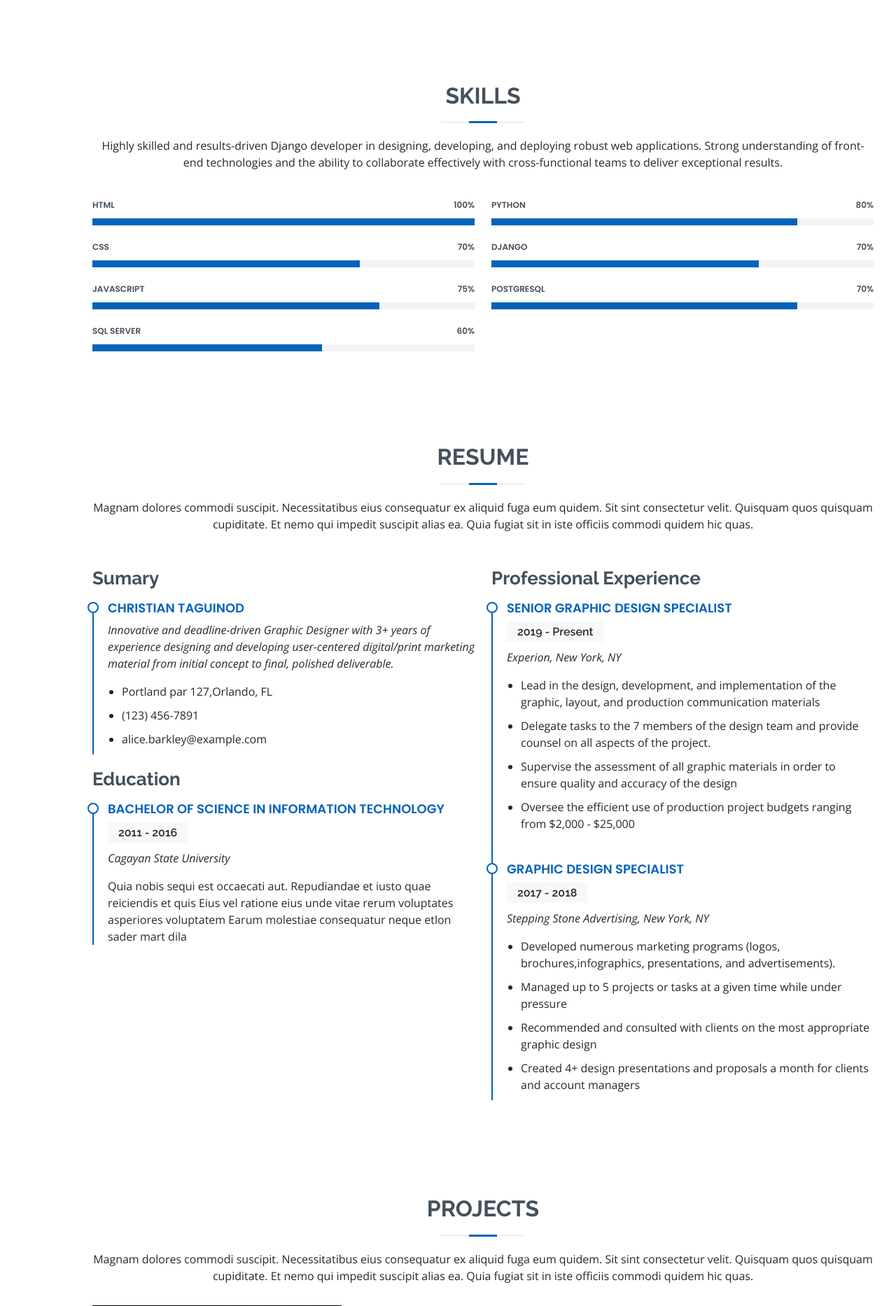
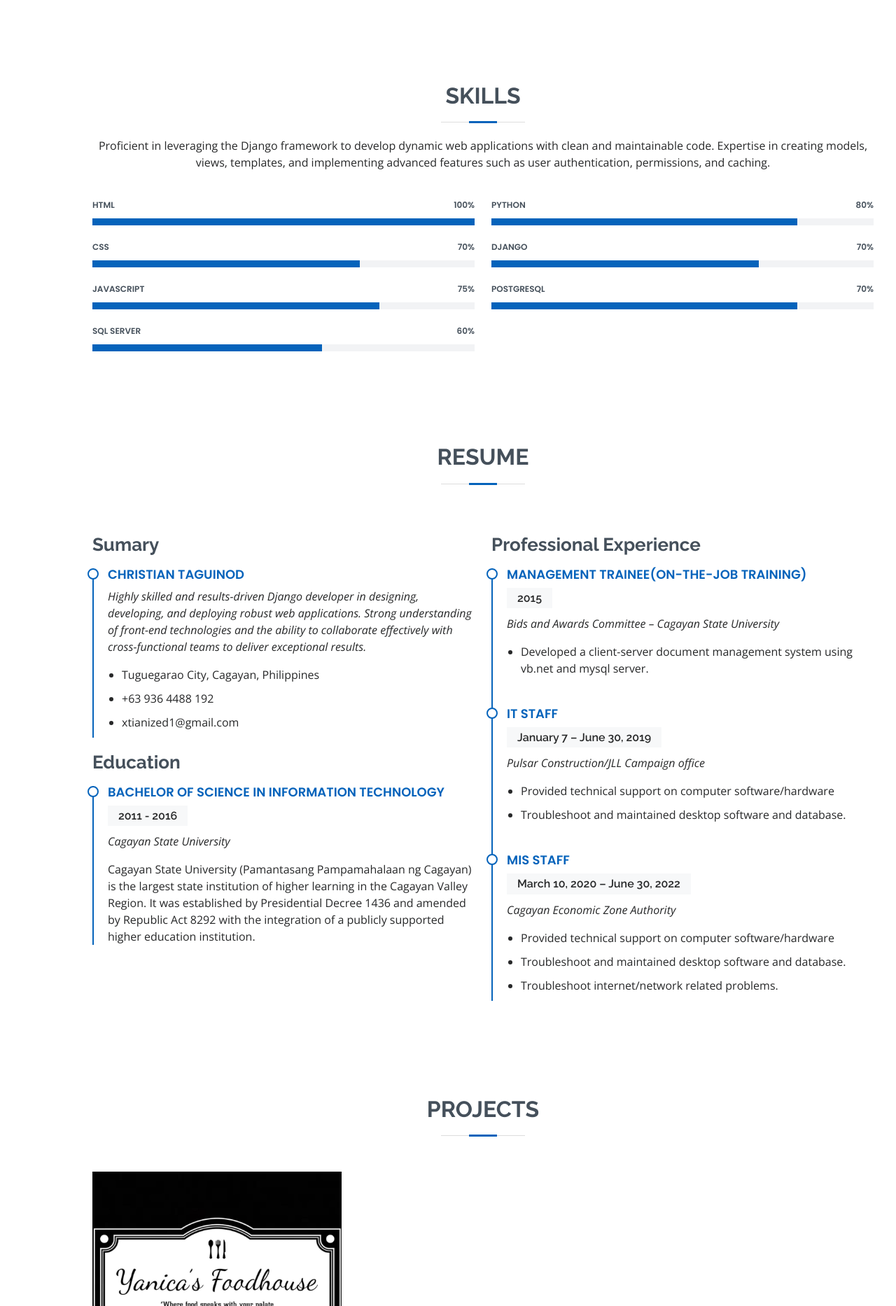
Before and after one commit to kapyanammu1/Portfolio, a Django app: page / in a window 1280 px wide. Shown: the part 1517-3383 px from the top of the page at 70% size. Run offline with Django 4.2, Linux system fonts and the light colour scheme; data comes from the database, SQL or seed files in the repository; some libraries are stand-ins or nearby versions.

Commit message:
commit changes

```diff
--- a/templates/index.html
+++ b/templates/index.html
@@ -121,7 +121,7 @@
 
         <div class="section-title">
           <h2>Skills</h2>
-          <p>Highly skilled and results-driven Django developer in designing, developing, and deploying robust web applications. Strong understanding of front-end technologies and the ability to collaborate effectively with cross-functional teams to deliver exceptional results.</p>
+          <p>Proficient in leveraging the Django framework to develop dynamic web applications with clean and maintainable code. Expertise in creating models, views, templates, and implementing advanced features such as user authentication, permissions, and caching.</p>
         </div>
 
         <div class="row skills-content">
@@ -194,7 +194,6 @@
 
         <div class="section-title">
           <h2>Resume</h2>
-          <p>Magnam dolores commodi suscipit. Necessitatibus eius consequatur ex aliquid fuga eum quidem. Sit sint consectetur velit. Quisquam quos quisquam cupiditate. Et nemo qui impedit suscipit alias ea. Quia fugiat sit in iste officiis commodi quidem hic quas.</p>
         </div>
 
         <div class="row">
@@ -202,11 +201,11 @@
             <h3 class="resume-title">Sumary</h3>
             <div class="resume-item pb-0">
               <h4>Christian Taguinod</h4>
-              <p><em>Innovative and deadline-driven Graphic Designer with 3+ years of experience designing and developing user-centered digital/print marketing material from initial concept to final, polished deliverable.</em></p>
+              <p><em>Highly skilled and results-driven Django developer in designing, developing, and deploying robust web applications. Strong understanding of front-end technologies and the ability to collaborate effectively with cross-functional teams to deliver exceptional results.</em></p>
               <ul>
-                <li>Portland par 127,Orlando, FL</li>
-                <li>(123) 456-7891</li>
-                <li>alice.barkley@example.com</li>
+                <li>Tuguegarao City, Cagayan, Philippines</li>
+                <li>+63 936 4488 192</li>
+                <li>xtianized1@gmail.com</li>
               </ul>
             </div>
 
@@ -215,31 +214,36 @@
               <h4>Bachelor of Science in Information Technology</h4>
               <h5>2011 - 2016</h5>
               <p><em>Cagayan State University</em></p>
-              <p>Quia nobis sequi est occaecati aut. Repudiandae et iusto quae reiciendis et quis Eius vel ratione eius unde vitae rerum voluptates asperiores voluptatem Earum molestiae consequatur neque etlon sader mart dila</p>
+              <p>Cagayan State University (Pamantasang Pampamahalaan ng Cagayan) is the largest state institution of higher learning in the Cagayan Valley Region. It was established by Presidential Decree 1436 and amended by Republic Act 8292 with the integration of a publicly supported higher education institution.</p>
             </div>
           </div>
           <div class="col-lg-6">
             <h3 class="resume-title">Professional Experience</h3>
             <div class="resume-item">
-              <h4>Senior graphic design specialist</h4>
-              <h5>2019 - Present</h5>
-              <p><em>Experion, New York, NY </em></p>
+              <h4>MANAGEMENT TRAINEE(On-The-Job Training)</h4>
+              <h5>2015</h5>
+              <p><em>Bids and Awards Committee – Cagayan State University</em></p>
               <ul>
-                <li>Lead in the design, development, and implementation of the graphic, layout, and production communication materials</li>
-                <li>Delegate tasks to the 7 members of the design team and provide counsel on all aspects of the project. </li>
-                <li>Supervise the assessment of all graphic materials in order to ensure quality and accuracy of the design</li>
-                <li>Oversee the efficient use of production project budgets ranging from $2,000 - $25,000</li>
+                <li>Developed a client-server document management system using vb.net and mysql server.</li>
               </ul>
             </div>
             <div class="resume-item">
-              <h4>Graphic design specialist</h4>
-              <h5>2017 - 2018</h5>
-              <p><em>Stepping Stone Advertising, New York, NY</em></p>
+              <h4>IT STAFF</h4>
+              <h5>January 7 – June 30, 2019</h5>
+              <p><em>Pulsar Construction/JLL Campaign office</em></p>
               <ul>
-                <li>Developed numerous marketing programs (logos, brochures,infographics, presentations, and advertisements).</li>
-                <li>Managed up to 5 projects or tasks at a given time while under pressure</li>
-                <li>Recommended and consulted with clients on the most appropriate graphic design</li>
-                <li>Created 4+ design presentations and proposals a month for clients and account managers</li>
+                <li>Provided technical support on computer software/hardware</li>
+                <li>Troubleshoot and maintained desktop software and database.</li>
+              </ul>
+            </div>
+            <div class="resume-item">
+              <h4>MIS STAFF</h4>
+              <h5>March 10, 2020 – June 30, 2022</h5>
+              <p><em>Cagayan Economic Zone Authority</em></p>
+              <ul>
+                <li>Provided technical support on computer software/hardware</li>
+                <li>Troubleshoot and maintained desktop software and database.</li>
+                <li>Troubleshoot internet/network related problems.</li>
               </ul>
             </div>
           </div>
@@ -254,7 +258,6 @@
 
         <div class="section-title">
           <h2>Projects</h2>
-          <p>Magnam dolores commodi suscipit. Necessitatibus eius consequatur ex aliquid fuga eum quidem. Sit sint consectetur velit. Quisquam quos quisquam cupiditate. Et nemo qui impedit suscipit alias ea. Quia fugiat sit in iste officiis commodi quidem hic quas.</p>
         </div>
 
         <div class="row portfolio-container" data-aos="fade-up" data-aos-delay="200">
```
